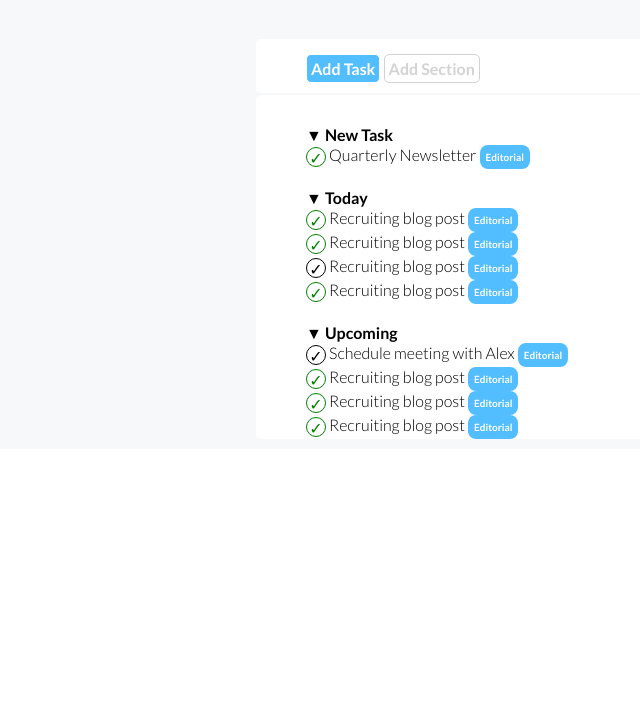
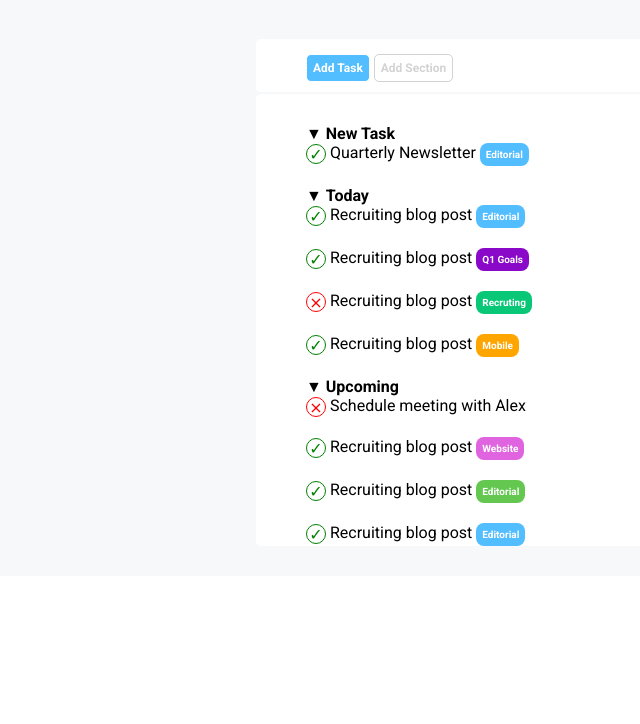
Before and after one commit to ferdlet/html-css-toboolist, a plain HTML site: page index.html in a window 1280 px wide. Shown: the part 76-800 px from the top of the page, without its empty margins (0-640 px from the left). Drawn offline with Linux system fonts and the light colour scheme.

Commit message:
completamento main

```diff
--- a/css/style.css
+++ b/css/style.css
@@ -5,7 +5,7 @@
 }
 
 body {
-    font-family: 'Lato', sans-serif;
+    font-family: 'Roboto', sans-serif;
 }
 
 /* ***** Header ***** */
@@ -20,6 +20,7 @@ header {
 
 h1 {
     display: inline;
+    font-size: 36px;
 }
 
 /* ***** Main ***** */
@@ -52,8 +53,9 @@ main{
 .task, .section {
     display: inline-block;
     border: 1px solid;
-    padding: 4px;
+    padding: 6px;
     border-radius: 5px;
+    font-size: 12px;
 }
 
 .task{
@@ -72,6 +74,11 @@ ul{
     list-style: none;
 }
 
+li{
+    margin-bottom: 20px;
+}
+
+/* ***** Inizio Categorie ****** */
 .categoria{
     display: inline-block;
     padding: 6px;
@@ -84,6 +91,43 @@ ul{
     color: white;
     font-weight: bold;
 }
+
+.viola{
+    background-color: rgb(138, 8, 199);
+    font-size: 10px;
+    color: white;
+    font-weight: bold;
+}
+
+.green{
+    background-color: rgb(8, 199, 119);
+    font-size: 10px;
+    color: white;
+    font-weight: bold;
+}
+
+.arancione{
+    background-color: orange;
+    font-size: 10px;
+    color: white;
+    font-weight: bold;
+}
+
+.fucsia{
+    background-color: rgb(224, 100, 224);
+    font-size: 10px;
+    color: white;
+    font-weight: bold;
+}
+
+.melma{
+    background-color: rgb(99, 199, 80);
+    font-size: 10px;
+    color: white;
+    font-weight: bold;
+}
+
+/* ******* Fine categrie ****** */
 
 .check, .cross{
   display: inline-block;
@@ -98,4 +142,10 @@ ul{
 .check{
     color: green;
     border-color: green;
+
 }
+
+.cross{
+    color: red;
+    border-color: red;
+}
--- a/index.html
+++ b/index.html
@@ -6,9 +6,9 @@
     <meta name="viewport" content="width=device-width, initial-scale=1.0">
     <title>Toboolist</title>
     <link rel="stylesheet" href="css/style.css">
-    <link rel="preconnect" href="https://fonts.googleapis.com">
-    <link rel="preconnect" href="https://fonts.gstatic.com" crossorigin>
-    <link href="https://fonts.googleapis.com/css2?family=Lato:wght@300;700&display=swap" rel="stylesheet">
+<link rel="preconnect" href="https://fonts.googleapis.com">
+<link rel="preconnect" href="https://fonts.gstatic.com" crossorigin>
+<link href="https://fonts.googleapis.com/css2?family=Roboto:wght@400;700&display=swap" rel="stylesheet">
 </head>
 <body>
 
@@ -39,7 +39,6 @@
                             </li>
                         </ul>
                     </li>
-                    <br>
                     <li>
                         &#9660; <strong>Today</strong>
                         <ul>
@@ -51,39 +50,38 @@
                             <li>
                                 <div class="check">&#10003;</div>
                                 Recruiting blog post
-                                <div class="categoria blu">Editorial</div>
+                                <div class="categoria viola">Q1 Goals</div>
                             </li>
                             <li>
-                                <div class="cross">&#10003;</div>
+                                <div class="cross">&#10799;</div>
                                 Recruiting blog post
-                                <div class="categoria blu">Editorial</div>
+                                <div class="categoria green">Recruting</div>
                             </li>
                             <li>
                                 <div class="check">&#10003;</div>
                                 Recruiting blog post
-                                <div class="categoria blu">Editorial</div>
+                                <div class="categoria arancione">Mobile</div>
                             </li>
                         </ul>
                     </li>
-                    <br>
                     <li>
                         &#9660; <strong>Upcoming</strong>
                         <ul>
                             <li>
-                                <div class="cross">&#10003;</div>
+                                <div class="cross">&#10799;</div>
                                 Schedule meeting with Alex
-                                <div class="categoria blu">Editorial</div>
                             </li>
                             <li>
                                 <div class="check">&#10003;</div>
                                 Recruiting blog post
-                                <div class="categoria blu">Editorial</div>
+                                <div class="categoria fucsia">Website</div>
                             </li>
                             <li>
                                 <div class="check">&#10003;</div>
                                 Recruiting blog post
-                                <div class="categoria blu">Editorial</div>
-                            </li><li>
+                                <div class="categoria melma">Editorial</div>
+                            </li>
+                            <li>
                                 <div class="check">&#10003;</div>
                                 Recruiting blog post
                                 <div class="categoria blu">Editorial</div>
```
